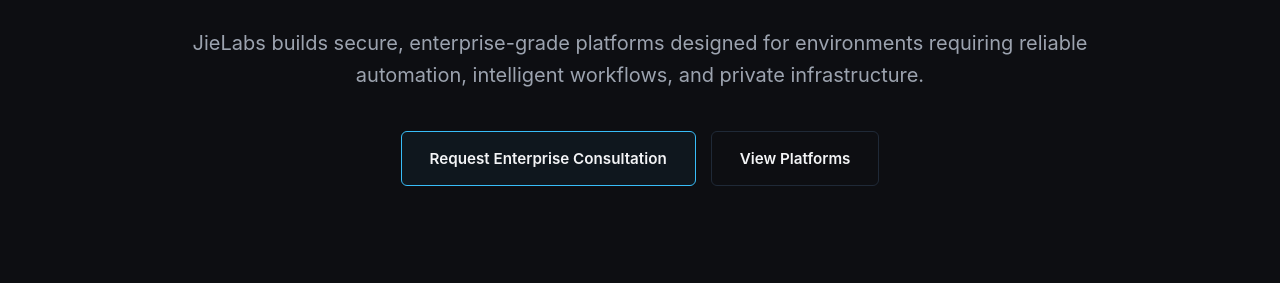
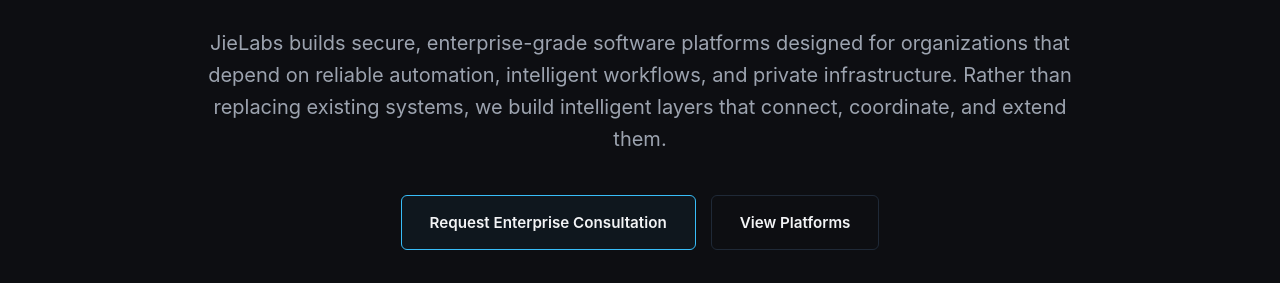
Before and after one commit to jielabsdev/jielabs-corporate, a plain HTML site: page index.html in a window 1280 px wide. Shown: the part 473-756 px from the top of the page. Drawn offline with Linux system fonts and the light colour scheme.

Commit message:
Update index.html

```diff
--- a/index.html
+++ b/index.html
@@ -243,7 +243,7 @@
     <div class="hero-subtitle">Intelligent Software for Healthcare and Enterprise Operations</div>
     <h1>Automate complexity.<br>Execute with precision.</h1>
     <p class="hero-description">
-      JieLabs builds secure, enterprise-grade platforms designed for environments requiring reliable automation, intelligent workflows, and private infrastructure.
+      JieLabs builds secure, enterprise-grade software platforms designed for organizations that depend on reliable automation, intelligent workflows, and private infrastructure. Rather than replacing existing systems, we build intelligent layers that connect, coordinate, and extend them.
     </p>
     <div class="cta-group">
       <a href="contact.html" class="cta-btn primary">Request Enterprise Consultation</a>
```
